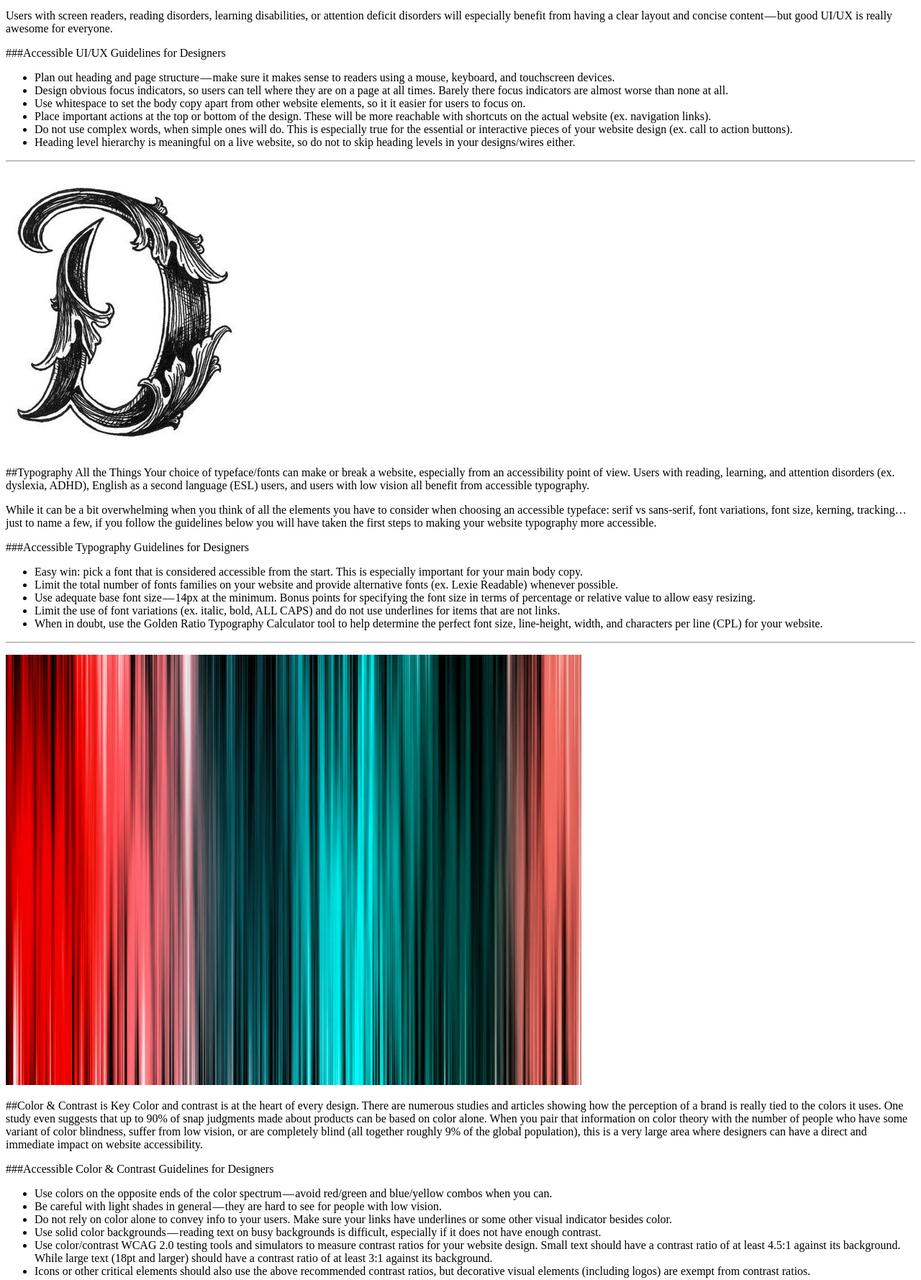
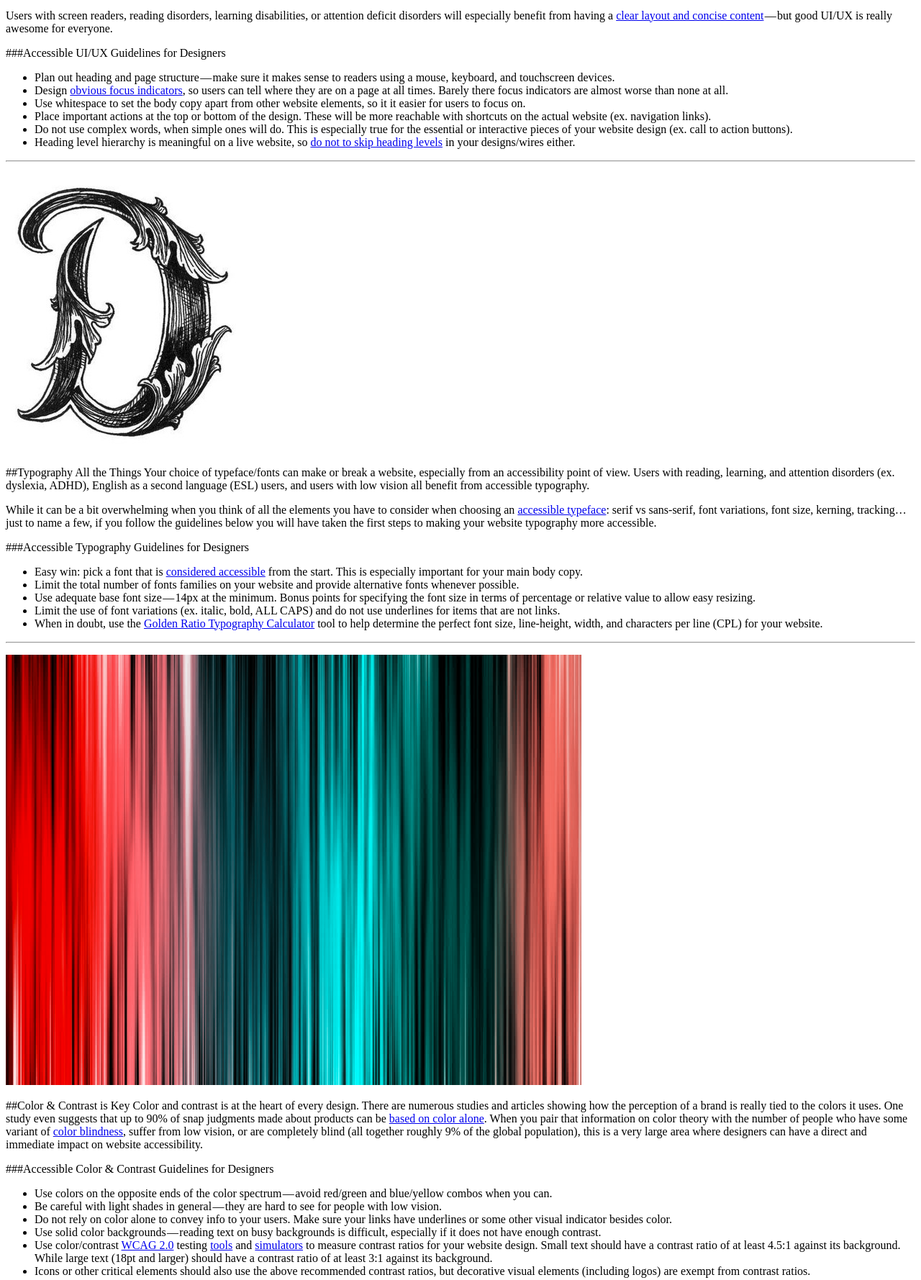
Before and after one commit to cehfisher/cehfisher.github.io, a Gatsby site: page /a11y-design/ in a window 1280 px wide. Shown: the part 1313-3092 px from the top of the page at 72% size. Built offline with nearby package versions, Linux system fonts and the light colour scheme; Gatsby itself is replaced by a stand-in of ours.

Commit message:
design blog changes

```diff
--- a/content/blog/a11y-design/index.md
+++ b/content/blog/a11y-design/index.md
@@ -9,17 +9,17 @@ description: Before even one line of code is written, you can get a jump start o
 
 How your website is laid out (ie. user interface — UI) and how people actually interact with your website (ie. user experience — UX) are equally important factors when creating an accessible design. I will not get into the <a href="https://www.usertesting.com/blog/2016/04/27/ui-vs-ux/" target="_blank">differences of UI/UX</a> in this article, but suffice it to say, they both play an important role in creating an accessible website.
 
-Users with screen readers, reading disorders, learning disabilities, or attention deficit disorders will especially benefit from having a clear layout and concise content — but good UI/UX is really awesome for everyone.
+Users with screen readers, reading disorders, learning disabilities, or attention deficit disorders will especially benefit from having a <a href="https://www.w3.org/WAI/perspectives/layout.html" target="_blank">clear layout and concise content</a> — but good UI/UX is really awesome for everyone.
 
 ###Accessible UI/UX Guidelines for Designers
 
 <ul>
 <li>Plan out heading and page structure — make sure it makes sense to readers using a mouse, keyboard, and touchscreen devices.</li>
-<li>Design obvious focus indicators, so users can tell where they are on a page at all times. Barely there focus indicators are almost worse than none at all.</li>
+<li>Design <a href="https://www.deque.com/blog/give-site-focus-tips-designing-usable-focus-indicators/" target="_blank">obvious focus indicators</a>, so users can tell where they are on a page at all times. Barely there focus indicators are almost worse than none at all.</li>
 <li>Use whitespace to set the body copy apart from other website elements, so it it easier for users to focus on.</li>
 <li>Place important actions at the top or bottom of the design. These will be more reachable with shortcuts on the actual website (ex. navigation links).</li>
 <li>Do not use complex words, when simple ones will do. This is especially true for the essential or interactive pieces of your website design (ex. call to action buttons).</li>
-<li>Heading level hierarchy is meaningful on a live website, so do not to skip heading levels in your designs/wires either.</li>
+<li>Heading level hierarchy is meaningful on a live website, so <a href="http://a11y-style-guide.com/style-guide/section-structure.html#kssref-structure-headings" target="_blank">do not to skip heading levels</a> in your designs/wires either.</li>
 </ul>
 
 <hr>
@@ -33,16 +33,16 @@ Users with screen readers, reading disorders, learning disabilities, or attentio
 ##Typography All the Things
 Your choice of typeface/fonts can make or break a website, especially from an accessibility point of view. Users with reading, learning, and attention disorders (ex. dyslexia, ADHD), English as a second language (ESL) users, and users with low vision all benefit from accessible typography.
 
-While it can be a bit overwhelming when you think of all the elements you have to consider when choosing an accessible typeface: serif vs sans-serif, font variations, font size, kerning, tracking…just to name a few, if you follow the guidelines below you will have taken the first steps to making your website typography more accessible.
+While it can be a bit overwhelming when you think of all the elements you have to consider when choosing an <a href="https://webaim.org/techniques/fonts/" target="_blank">accessible typeface</a>: serif vs sans-serif, font variations, font size, kerning, tracking…just to name a few, if you follow the guidelines below you will have taken the first steps to making your website typography more accessible.
 
 ###Accessible Typography Guidelines for Designers
 
 <ul>
-<li>Easy win: pick a font that is considered accessible from the start. This is especially important for your main body copy.</li>
-<li>Limit the total number of fonts families on your website and provide alternative fonts (ex. Lexie Readable) whenever possible.</li>
+<li>Easy win: pick a font that is <a href="https://www.boia.org/blog/best-fonts-to-use-for-website-accessibility" target="_blank">considered accessible</a> from the start. This is especially important for your main body copy.</li>
+<li>Limit the total number of fonts families on your website and provide alternative fonts whenever possible.</li>
 <li>Use adequate base font size — 14px at the minimum. Bonus points for specifying the font size in terms of percentage or relative value to allow easy resizing.</li>
 <li>Limit the use of font variations (ex. italic, bold, ALL CAPS) and do not use underlines for items that are not links.</li>
-<li>When in doubt, use the Golden Ratio Typography Calculator tool to help determine the perfect font size, line-height, width, and characters per line (CPL) for your website.</li>
+<li>When in doubt, use the <a href="https://pearsonified.com/typography/" target="_blank">Golden Ratio Typography Calculator</a> tool to help determine the perfect font size, line-height, width, and characters per line (CPL) for your website.</li>
 </ul>
 
 <hr>
@@ -54,7 +54,7 @@ While it can be a bit overwhelming when you think of all the elements you have t
 </div>
 
 ##Color & Contrast is Key
-Color and contrast is at the heart of every design. There are numerous studies and articles showing how the perception of a brand is really tied to the colors it uses. One study even suggests that up to 90% of snap judgments made about products can be based on color alone. When you pair that information on color theory with the number of people who have some variant of color blindness, suffer from low vision, or are completely blind (all together roughly 9% of the global population), this is a very large area where designers can have a direct and immediate impact on website accessibility.
+Color and contrast is at the heart of every design. There are numerous studies and articles showing how the perception of a brand is really tied to the colors it uses. One study even suggests that up to 90% of snap judgments made about products can be <a href="http://www.emeraldinsight.com/doi/abs/10.1108/00251740610673332" target="_blank">based on color alone</a>. When you pair that information on color theory with the number of people who have some variant of <a href="http://www.colourblindawareness.org/colour-blindness/" target="_blank">color blindness</a>, suffer from low vision, or are completely blind (all together roughly 9% of the global population), this is a very large area where designers can have a direct and immediate impact on website accessibility.
 
 ###Accessible Color & Contrast Guidelines for Designers
 
@@ -63,7 +63,7 @@ Color and contrast is at the heart of every design. There are numerous studies a
 <li>Be careful with light shades in general — they are hard to see for people with low vision.</li>
 <li>Do not rely on color alone to convey info to your users. Make sure your links have underlines or some other visual indicator besides color.</li>
 <li>Use solid color backgrounds — reading text on busy backgrounds is difficult, especially if it does not have enough contrast.</li>
-<li>Use color/contrast WCAG 2.0 testing tools and simulators to measure contrast ratios for your website design. Small text should have a contrast ratio of at least 4.5:1 against its background. While large text (18pt and larger) should have a contrast ratio of at least 3:1 against its background.</li>
+<li>Use color/contrast <a href="https://www.w3.org/TR/UNDERSTANDING-WCAG20/visual-audio-contrast-contrast.html" target="_blank">WCAG 2.0</a> testing <a href="http://contrastchecker.com/" target="_blank">tools</a> and <a href="http://www.color-blindness.com/coblis-color-blindness-simulator/" target="_blank">simulators</a> to measure contrast ratios for your website design. Small text should have a contrast ratio of at least 4.5:1 against its background. While large text (18pt and larger) should have a contrast ratio of at least 3:1 against its background.</li>
 <li>Icons or other critical elements should also use the above recommended contrast ratios, but decorative visual elements (including logos) are exempt from contrast ratios.</li>
 </ul>
 
@@ -76,9 +76,9 @@ Color and contrast is at the heart of every design. There are numerous studies a
 </div>
 
 ##Forms FTW
-Ah…website forms. One could write an entire book on how and why to make forms accessible. But it really boils down to the fundamental question: can a user input information and then submit it on your website?
+Ah…website forms. One could write an entire book on <a href="https://webaim.org/techniques/forms/controls" target="_blank">how and why to make forms accessible</a>. But it really boils down to the fundamental question: can a user input information and then submit it on your website?
 
-As a designer, you get off relatively easy on this element — developing the perfect accessible webform is one of those eternal conundrums of our age — but it is important to lay the foundation of development with an accessible form design.
+As a designer, you get off relatively easy on this element — developing the perfect accessible webform is one of those eternal conundrums of our age — but it is important to lay the foundation of development with an <a href="http://www.afb.org/info/programs-and-services/technology-evaluation/creating-accessible-websites/accessible-forms/1235" target="_blank">accessible form design</a>.
 
 ###Accessible Form Guidelines for Designers
 
@@ -87,7 +87,7 @@ As a designer, you get off relatively easy on this element — developing th
 <li>Make required fields obvious. Please do not use color alone to indicate a required field (see the color and contrast section for reasons why).</li>
 <li>Input errors/messages are a must for all forms, so designers should include them in their designs.</li>
 <li>Group fields into logical sections when you can. For example: first name, last name and DOB fields could all be grouped under a “Personal Information” heading.</li>
-<li>Make your forms as simple and succinct as possible and avoid redundancy in your accessible forms.</li>
+<li>Make your forms as simple and succinct as possible and <a href="http://uxmovement.com/forms/why-the-confirm-password-field-must-die/" target="_blank">avoid redundancy</a> in your accessible forms.</li>
 <li>Make the submit button clear and place it in a logical spot. There are all sorts of tricky submit buttons out there — different color/contrast, multiple buttons, hidden submit button, etc. If you want users to give you their information, you need to make it as easy as possible.</li>
 </ul>
 
@@ -111,6 +111,6 @@ People with visual disabilities (ex. seizure disorders, blind), auditory disabil
 <li>If you have to include media in your design, show links to alternative ways to access the media — even in the wireframe/design phase. It is a good reminder to developers/clients to include that element.</li>
 <li>Videos or slideshows should at least have a play/pause button. Ideally, you would show all possible media controls.</li>
 <li>Add clear, complete, and concise text descriptions to essential imagery. Think twice about non-essential images.</li>
-<li>Scalable Vector Graphics (SVGs) are awesome — level them up by adding additional accessibility information such as title IDs, desc IDs, and ARIA tags.</li>
+<li>Scalable Vector Graphics (SVGs) are awesome — level them up by adding additional <a href="https://css-tricks.com/accessible-svgs/" target="_blank">accessibility information</a> such as title IDs, desc IDs, and ARIA tags.</li>
 <li>Finally, make sure your design works even if the media is missing. Thinking about graceful design degradation or progressive enhancement from the beginning, will help your website design be more useful to more users.</li>
 </ul>
```
